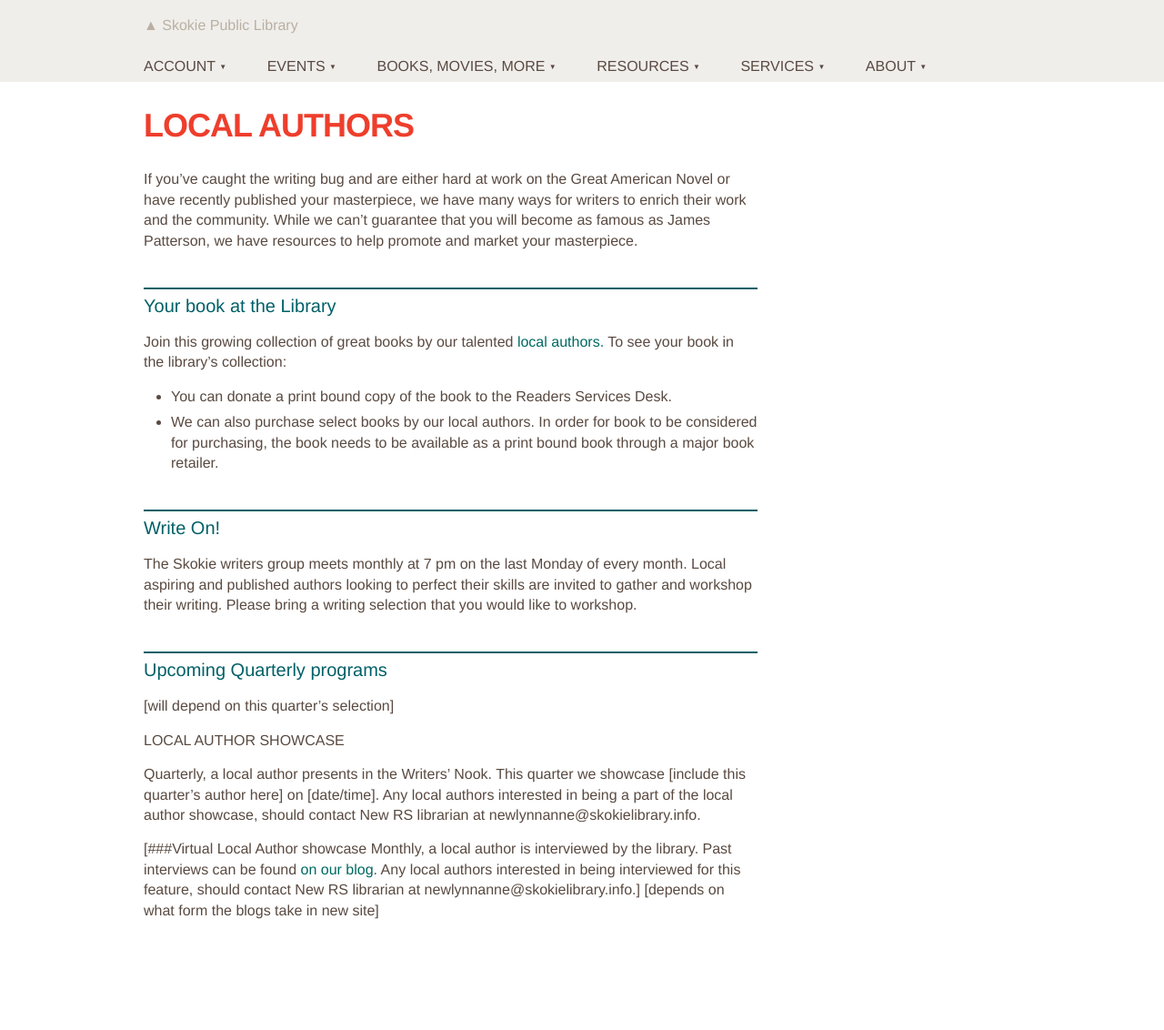
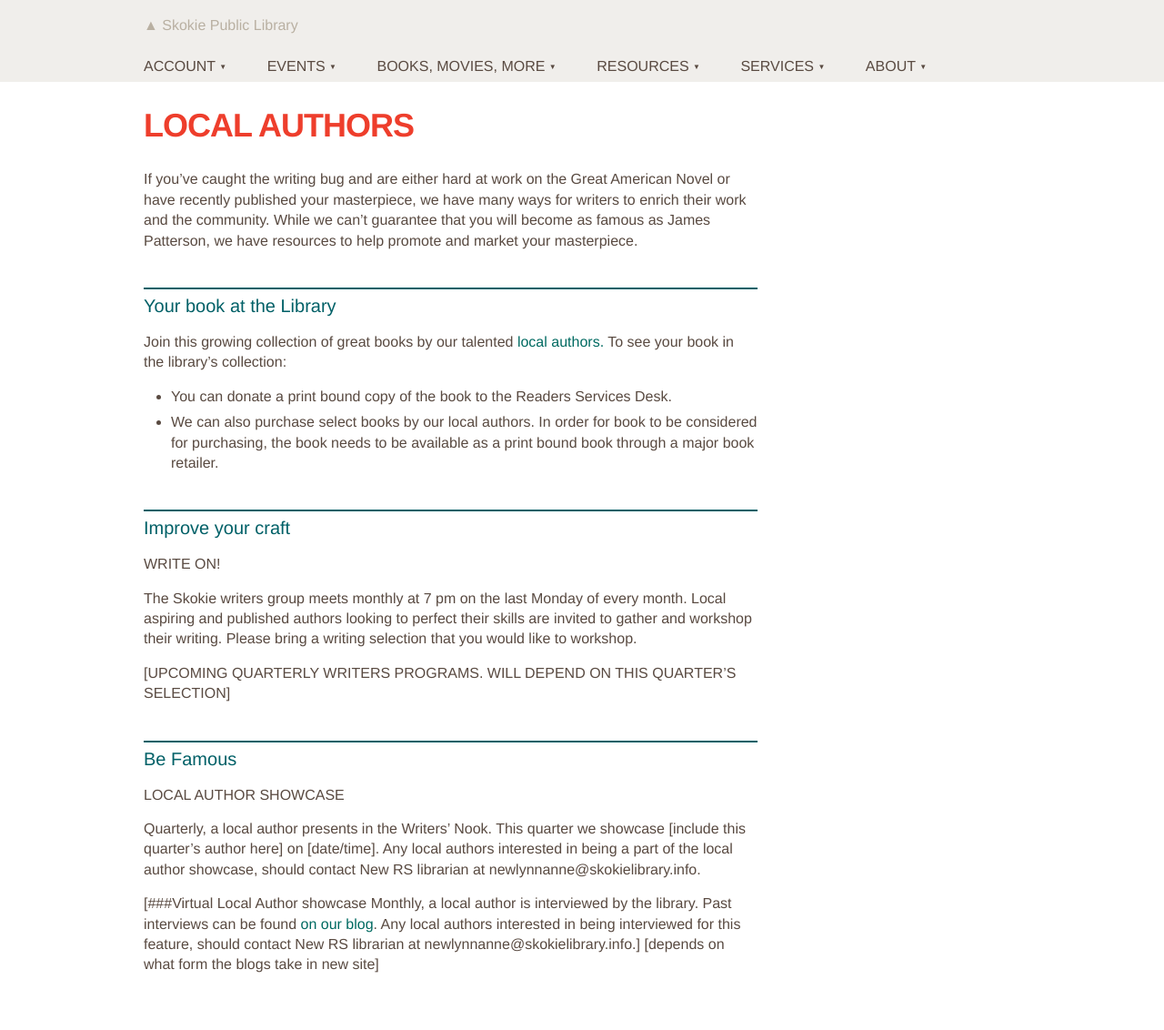
Before and after one commit to skokielibrary/spl-content, a Jekyll site: the page built from _content/lynnanne/books-movies-more--local-authors.markdown, in a window 1280 px wide. Shown: the whole page at 91% size. Built offline with Jekyll 4.4.1, drawn with Linux system fonts in a browser that asks for light colours; before the commit the page ends 1072 px from its top, so only the background shows below that.

Commit message:
Updated books-movies-more--local-authors.markdown

```diff
--- a/_content/lynnanne/books-movies-more--local-authors.markdown
+++ b/_content/lynnanne/books-movies-more--local-authors.markdown
@@ -11,12 +11,13 @@ Join this growing collection of great books by our talented [local authors.](htt
 - You can donate a print bound copy of the book to the Readers Services Desk.
 - We can also purchase select books by our local authors. In order for book to be considered for purchasing, the book needs to be available as a print bound book through a major book retailer.
 
-## Write On!
+## Improve your craft
+### Write On!
 The Skokie writers group meets monthly at 7 pm on the last Monday of every month. Local aspiring and published authors looking to perfect their skills are invited to gather and workshop their writing. Please bring a writing selection that you would like to workshop.
 
-## Upcoming Quarterly programs
-[will depend on this quarter's selection]
+### [Upcoming Quarterly writers programs. will depend on this quarter's selection]
 
+##  Be Famous
 ### Local Author showcase
 Quarterly, a local author presents in the Writers' Nook. This quarter we showcase [include this quarter's author here] on [date/time]. Any local authors interested in being a part of the local author showcase, should contact New RS librarian at newlynnanne@skokielibrary.info.
 
```
